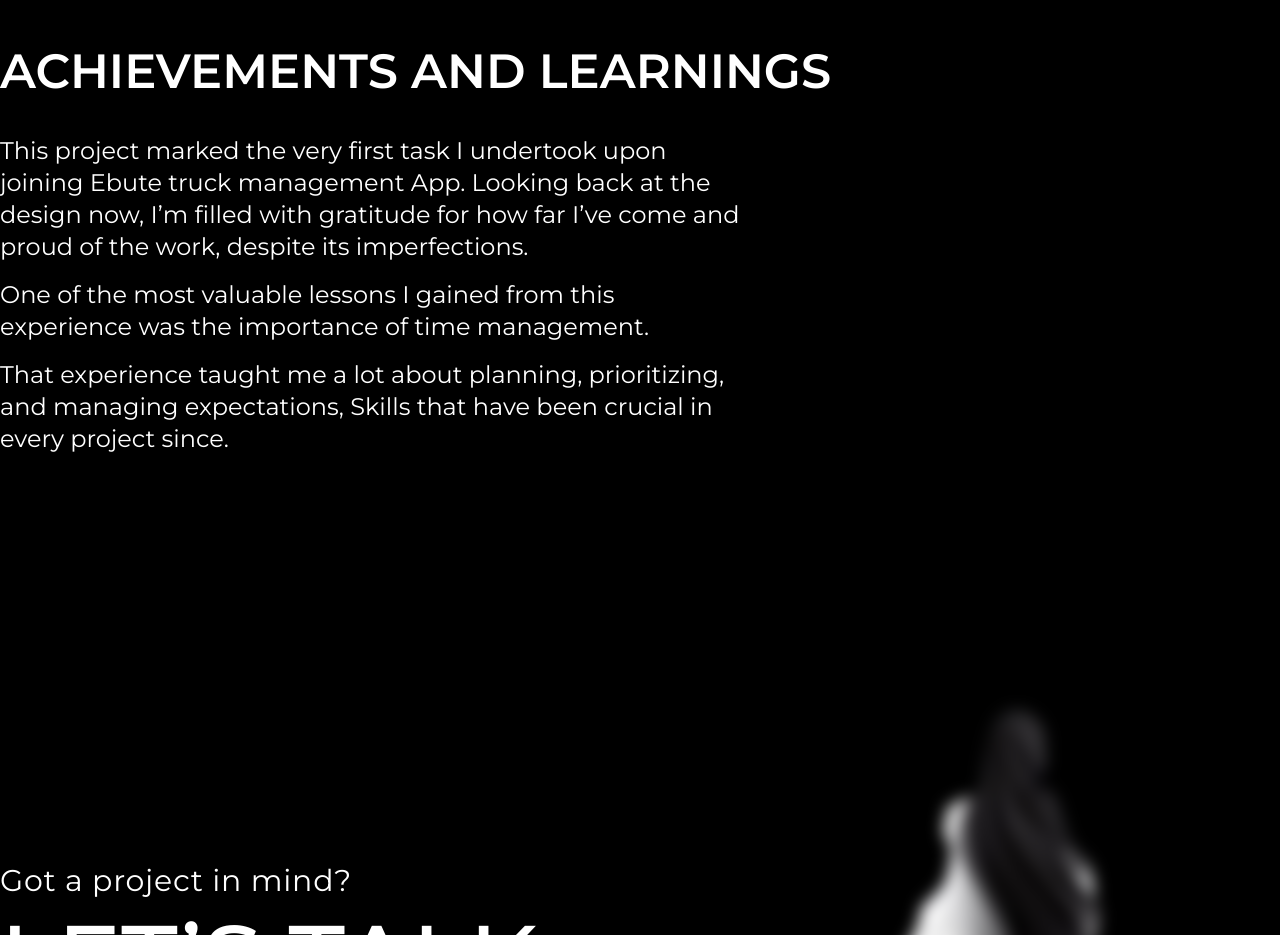
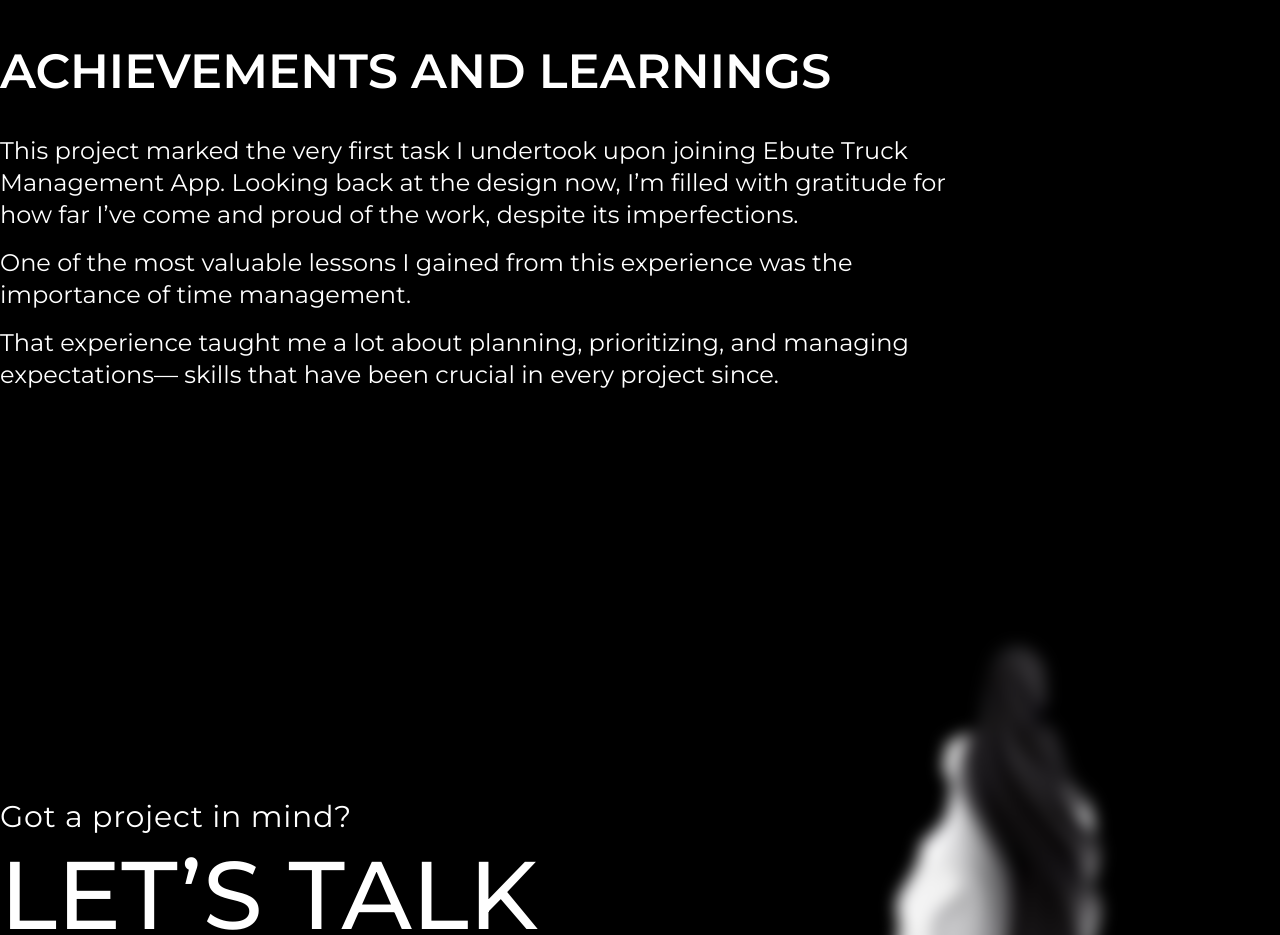
Before and after one commit to fasansisodiq/yusfaith-portfolio, a React (Vite) app: page /ebute in a window 1280 px wide. Shown: the part 5680-6615 px from the top of the page. Built offline with nearby package versions, Linux system fonts and the light colour scheme; a web font is replaced by a local one.

Commit message:
fixed the name case causing build to fail

```diff
--- a/src/App.jsx
+++ b/src/App.jsx
@@ -1,6 +1,6 @@
 //pages
 import RootLayout from "./layout/RootLayout";
-import LandingPage from "./Pages/landing";
+import LandingPage from "./pages/landing";
 
 // React Router Setup
 import {
--- a/src/components/learn-card/LearnCard.jsx
+++ b/src/components/learn-card/LearnCard.jsx
@@ -6,7 +6,7 @@ const LearnCard = ({ title, description }) => {
           {title}
         </h3>
         <p
-          className="text-base lg:text-2xl w-full lg:max-w-[748px] space-y-4"
+          className="text-base lg:text-2xl w-full lg:max-w-[948px] space-y-4"
           dangerouslySetInnerHTML={{ __html: description }}
         ></p>
       </div>
--- a/src/pages/ebute/index.jsx
+++ b/src/pages/ebute/index.jsx
@@ -62,7 +62,22 @@ const Ebute = () => {
       <TypographyCard {...montserratData} />
       <LearnCard
         title="Achievements and learnings"
-        description={`<p>This project marked the very first task I undertook upon joining Ebute truck management App. Looking back at the design now, I’m filled with gratitude for how far I’ve come and proud of the work, despite its imperfections.</p> <p>One of the most valuable lessons I gained from this experience was the importance of time management.</p><p>That experience taught me a lot about planning, prioritizing, and managing expectations, Skills that have been crucial in every project since.</p>`}
+        description={`
+        <p>
+          This project marked the very first task I undertook upon joining Ebute Truck Management App.
+          Looking back at the design now, I’m filled with gratitude for how far I’ve come and proud of
+          the work, despite its imperfections.
+        </p>
+
+        <p>
+          One of the most valuable lessons I gained from this experience was the importance of time management.
+        </p>
+
+        <p>
+          That experience taught me a lot about planning, prioritizing, and managing expectations—
+          skills that have been crucial in every project since.
+        </p>
+  `}
       />
     </div>
   );
```
